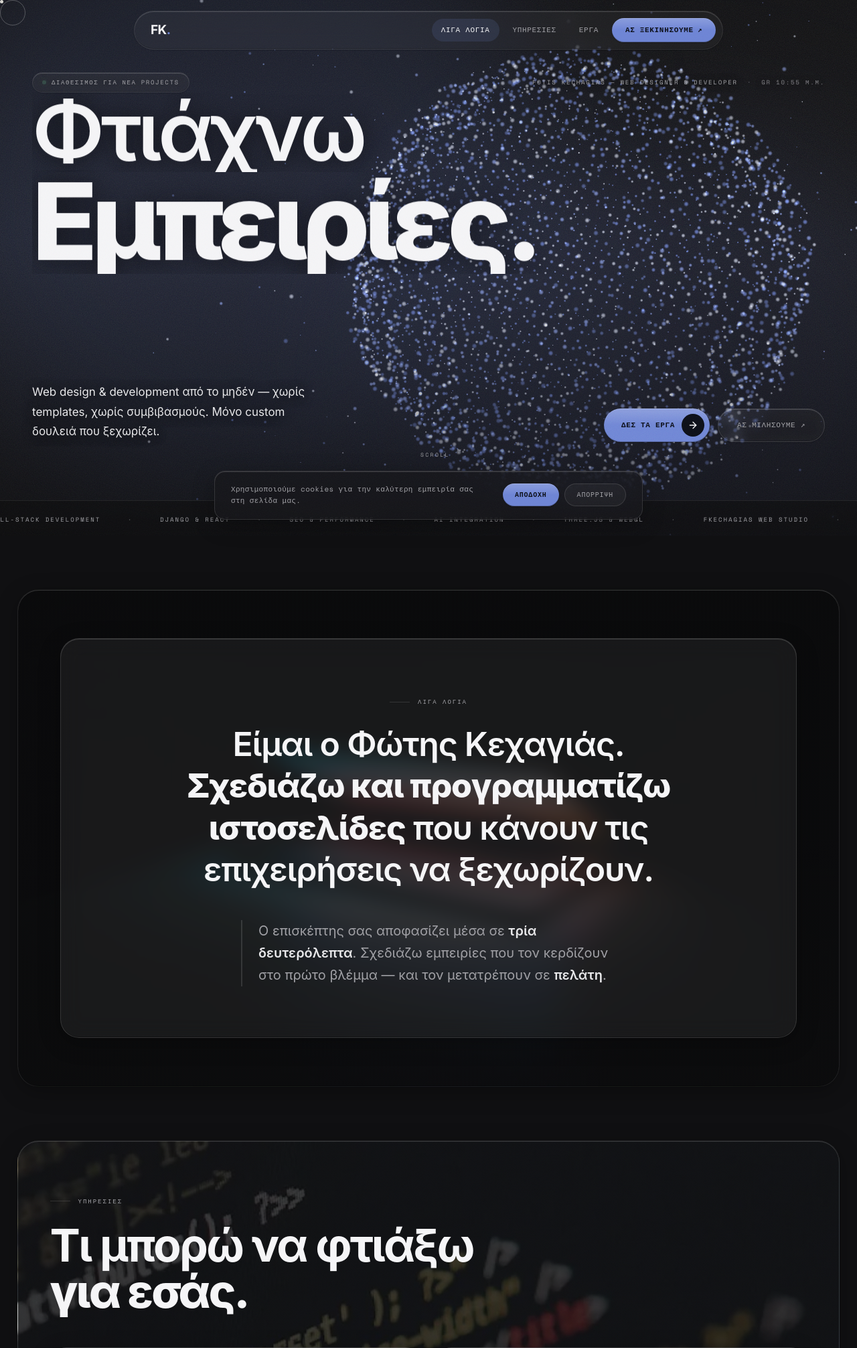
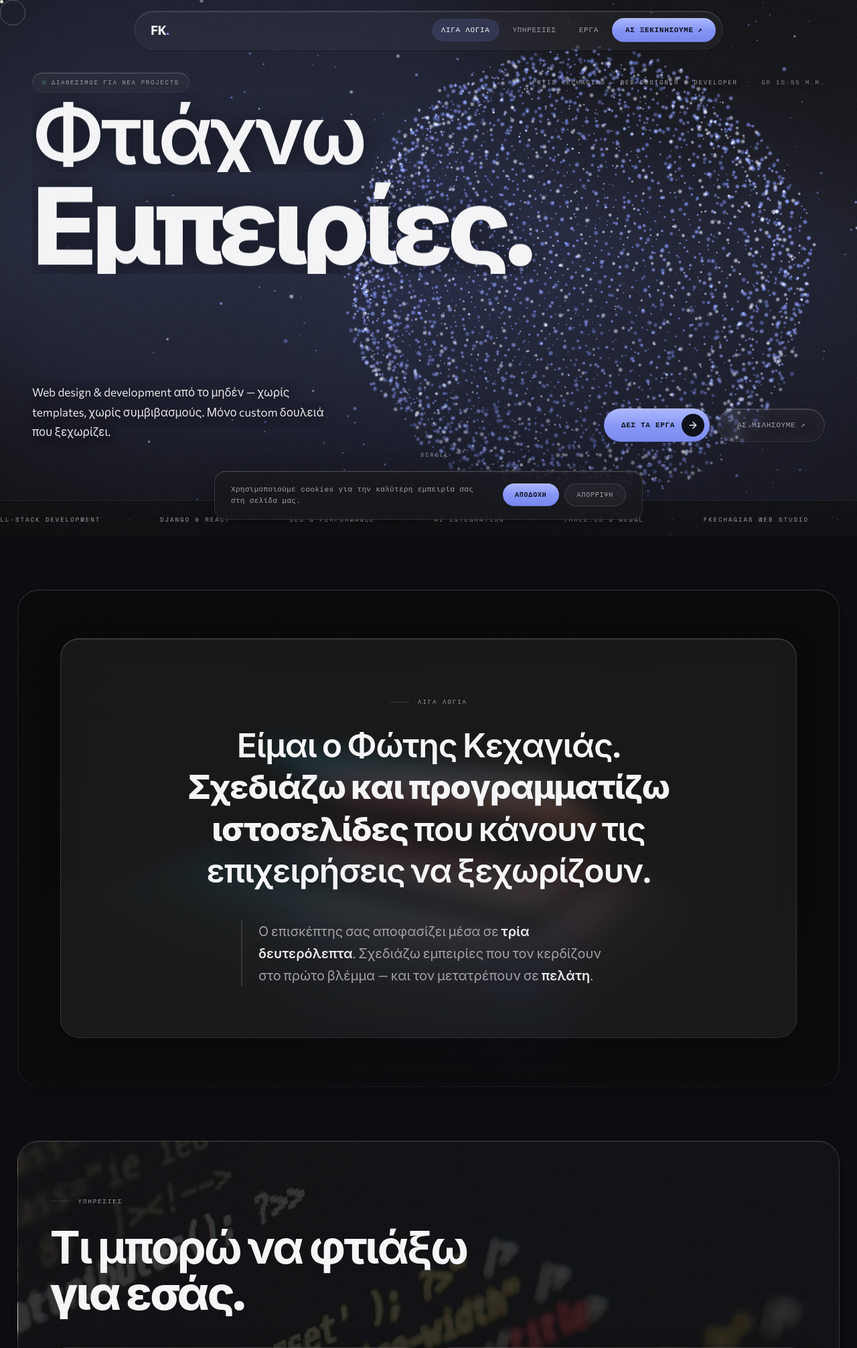
Before and after one commit to FotisKechagias/fkechagias.gr, a Django app: page / in a window 1280 px wide. Shown: the top 2013 px of the page at 67% size. Run offline with Django 4.2, Linux system fonts and the light colour scheme; data comes from the database, SQL or seed files in the repository; data that the repository does not hold is empty; some libraries are stand-ins or nearby versions.

Commit message:
Aesthetic refresh: livelier accent, deeper surfaces, Commissioner type
Accent shifts from muted #6e85d6 to periwinkle #7d8ff4 (hover
#94a4ff) across every token, glow, chip and selection; backgrounds
deepen to blue-black #0d0e12/#15161c so the accent reads brighter.
Display font swaps Inter for Commissioner (full Greek support) via a
single token. Primary CTAs now carry a same-hue vertical gradient
under the top reflection with a brightness hover instead of a flat
recolor. Hero sphere, wave field and ambient blobs retuned to the
new hue; og-image regenerated to match.

```diff
--- a/static/css/styles.css
+++ b/static/css/styles.css
@@ -6,10 +6,10 @@
   /* ── Liquid Glass Design System ──────────────────────────────
      Dark, unsaturated, single-accent. See MEMORY/spec for rules. */
 
-  /* Base surfaces */
-  --bg:              #101012;
-  --bg-elevated:     #17171a;
-  --surface:         #17171a;
+  /* Base surfaces — βαθύ μπλε-μαύρο για περισσότερο depth */
+  --bg:              #0d0e12;
+  --bg-elevated:     #15161c;
+  --surface:         #15161c;
 
   /* Text — always light-on-dark */
   --text:            #f5f5f7;
@@ -21,13 +21,14 @@
   --border:          rgba(255, 255, 255, 0.12);
   --border-soft:     rgba(255, 255, 255, 0.08);
 
-  /* Single muted brand accent (blue) — only on primary CTAs / active states */
-  --accent:          #6e85d6;
-  --accent-hover:    #8098e0;
-  --accent-dim:      #4e5fa0;
+  /* Single brand accent (periwinkle) — πιο ζωντανό, ίδια οικογένεια */
+  --accent:          #7d8ff4;
+  --accent-hover:    #94a4ff;
+  --accent-dim:      #5663b8;
   --accent-ink:      #0b0e17;                 /* dark text on accent */
-  --accent-soft:     rgba(110, 133, 214, 0.14);
-  --accent-soft-border: rgba(110, 133, 214, 0.35);
+  --accent-soft:     rgba(125, 143, 244, 0.16);
+  --accent-soft-border: rgba(125, 143, 244, 0.38);
+  --accent-grad:     linear-gradient(180deg, #93a3ff 0%, #7787ef 100%);
 
   /* Glass recipe — ONE recipe for every card/panel/container, no exceptions */
   --glass-bg:        rgba(255, 255, 255, 0.06);
@@ -56,7 +57,7 @@
   --transition:      0.25s var(--ease);
 
   /* Typography */
-  --font-display:    'Inter', -apple-system, BlinkMacSystemFont, 'Segoe UI', sans-serif;
+  --font-display:    'Commissioner', -apple-system, BlinkMacSystemFont, 'Segoe UI', sans-serif;
   --font-body:       'Space Mono', 'Courier New', monospace;
 
   /* ── Legacy aliases — DO NOT REMOVE.
@@ -79,8 +80,8 @@
   --c-text-dim:      var(--text-dim);
   --c-white:         var(--text);
   --ease-out:        var(--ease);
-  --glow-blue:       0 12px 48px rgba(110, 133, 214, 0.28);
-  --glow-purple:     0 12px 48px rgba(110, 133, 214, 0.20);
+  --glow-blue:       0 12px 48px rgba(125, 143, 244, 0.28);
+  --glow-purple:     0 12px 48px rgba(125, 143, 244, 0.20);
   --shadow-card:     var(--glass-shadow);
   --shadow-card-hover: 0 20px 60px rgba(0, 0, 0, 0.4), 0 1px 0 rgba(255, 255, 255, 0.06) inset;
   --grad-accent:     var(--accent);
@@ -336,7 +337,7 @@ body:not(.is-slider) .reveal-up.visible {
   align-items: center;
   gap: 10px;
   background-color: var(--accent);
-  background-image: linear-gradient(to bottom, rgba(255, 255, 255, 0.2), rgba(255, 255, 255, 0) 50%);
+  background-image: linear-gradient(to bottom, rgba(255, 255, 255, 0.22), rgba(255, 255, 255, 0) 50%), var(--accent-grad);
   color: var(--accent-ink);
   font-family: var(--font-body);
   font-size: 11px;
@@ -348,13 +349,13 @@ body:not(.is-slider) .reveal-up.visible {
   overflow: hidden;
   isolation: isolate;
   box-shadow: var(--rim);
-  transition: transform var(--transition), background-color var(--transition), box-shadow var(--transition);
+  transition: transform var(--transition), filter var(--transition), box-shadow var(--transition);
   margin-top: 40px;
 }
 .btn-primary:hover {
   transform: translateY(-2px);
-  background-color: var(--accent-hover);
-  box-shadow: var(--rim), 0 8px 24px rgba(110, 133, 214, 0.35);
+  filter: brightness(1.08);
+  box-shadow: var(--rim), 0 8px 24px rgba(125, 143, 244, 0.4);
 }
 
 /* ── Variant: πεδίο κειμένου + σκούρος κύκλος με βέλος στα δεξιά ──
@@ -483,7 +484,7 @@ body:not(.is-slider) .reveal-up.visible {
 .ab-1 {
   width: 75vmax;
   height: 75vmax;
-  background: #2a3352;
+  background: #2c355e;
   opacity: 0.5;
   top: -25%;
   left: -10%;
@@ -491,7 +492,7 @@ body:not(.is-slider) .reveal-up.visible {
 .ab-2 {
   width: 60vmax;
   height: 60vmax;
-  background: #232841;
+  background: #242a4c;
   opacity: 0.45;
   bottom: -20%;
   right: -10%;
@@ -499,7 +500,7 @@ body:not(.is-slider) .reveal-up.visible {
 .ab-3 {
   width: 45vmax;
   height: 45vmax;
-  background: #262c45;
+  background: #272e54;
   opacity: 0.3;
   top: 30%;
   left: 35%;
@@ -591,18 +592,18 @@ body:not(.is-slider) .reveal-up.visible {
   font-weight: 700;
   letter-spacing: 0.06em;
   text-transform: uppercase;
-  background: var(--accent);
-  background-image: linear-gradient(to bottom, rgba(255, 255, 255, 0.2), rgba(255, 255, 255, 0) 50%);
+  background-color: var(--accent);
+  background-image: linear-gradient(to bottom, rgba(255, 255, 255, 0.22), rgba(255, 255, 255, 0) 50%), var(--accent-grad);
   color: var(--accent-ink);
   padding: 9px 20px;
   border-radius: var(--radius-pill);
   box-shadow: var(--rim);
-  transition: background-color var(--transition), transform var(--transition), box-shadow var(--transition);
+  transition: filter var(--transition), transform var(--transition), box-shadow var(--transition);
 }
 .nav-cta:hover {
-  background-color: var(--accent-hover);
+  filter: brightness(1.08);
   transform: translateY(-2px);
-  box-shadow: var(--rim), 0 8px 24px rgba(110, 133, 214, 0.35);
+  box-shadow: var(--rim), 0 8px 24px rgba(125, 143, 244, 0.4);
 }
 .nav-cta-arrow { display: inline-block; transition: transform var(--transition); }
 .nav-cta:hover .nav-cta-arrow { transform: translate(2px, -2px); }
@@ -686,7 +687,7 @@ body:not(.is-slider) .reveal-up.visible {
   transform: translateX(-50%);
   width: 600px;
   height: 300px;
-  background: radial-gradient(ellipse, rgba(110, 133, 214, 0.08) 0%, transparent 70%);
+  background: radial-gradient(ellipse, rgba(125, 143, 244, 0.08) 0%, transparent 70%);
   pointer-events: none;
   z-index: -1;
 }
@@ -843,16 +844,16 @@ body:not(.is-slider) .site-footer.story-section {
   letter-spacing: 0.08em;
   text-transform: uppercase;
   background-color: var(--accent);
-  background-image: linear-gradient(to bottom, rgba(255, 255, 255, 0.2), rgba(255, 255, 255, 0) 50%);
+  background-image: linear-gradient(to bottom, rgba(255, 255, 255, 0.22), rgba(255, 255, 255, 0) 50%), var(--accent-grad);
   color: var(--accent-ink);
   border: none;
   border-radius: var(--radius-pill);
   box-shadow: var(--rim);
   padding: 8px 18px;
   cursor: pointer;
-  transition: background-color var(--transition);
-}
-.cookie-btn-accept:hover { background-color: var(--accent-hover); }
+  transition: filter var(--transition);
+}
+.cookie-btn-accept:hover { filter: brightness(1.08); }
 .cookie-btn-decline {
   font-family: var(--font-body);
   font-size: 10px;
@@ -1142,7 +1143,7 @@ body:not(.is-slider) .slide-dots { display: none; }
 }
 
 /* ── Misc ───────────────────────────────────────────────────── */
-::selection { background: rgba(110, 133, 214, 0.30); color: var(--text); }
+::selection { background: rgba(125, 143, 244, 0.30); color: var(--text); }
 ::-webkit-scrollbar { width: 5px; }
 ::-webkit-scrollbar-track { background: var(--c-bg); }
 ::-webkit-scrollbar-thumb { background: var(--c-border); border-radius: 3px; }
--- a/static/js/hero-3d.js
+++ b/static/js/hero-3d.js
@@ -44,12 +44,12 @@
   var col = new Float32Array(COUNT * 3);
   var sz  = new Float32Array(COUNT);
 
-  /* Muted accent οικογένεια (ίδια απόχρωση, διαφορετική ένταση) */
+  /* Accent οικογένεια (ίδια απόχρωση, διαφορετική ένταση) */
   var palette = [
-    [0.43, 0.52, 0.84],  /* #6e85d6 accent      */
-    [0.55, 0.63, 0.91],  /* φωτεινότερο accent   */
-    [0.35, 0.42, 0.66],  /* βαθύτερο accent      */
-    [0.82, 0.84, 0.90]   /* ψυχρό σχεδόν-λευκό   */
+    [0.49, 0.56, 0.96],  /* #7d8ff4 accent      */
+    [0.58, 0.64, 1.00],  /* φωτεινότερο accent   */
+    [0.38, 0.44, 0.74],  /* βαθύτερο accent      */
+    [0.84, 0.86, 0.94]   /* ψυχρό σχεδόν-λευκό   */
   ];
 
   var golden = Math.PI * (3 - Math.sqrt(5));
--- a/templates/base.html
+++ b/templates/base.html
@@ -27,10 +27,11 @@
   <meta name="twitter:card" content="summary_large_image" />
   <meta name="twitter:image" content="{{ request.scheme }}://{{ request.get_host }}{% static 'images/og-image.png' %}" />
 
-  <!-- Fonts: Inter (Display/UI) + Space Mono (labels/meta) -->
+  <!-- Fonts: Commissioner (Display/UI — πλήρη ελληνικά, σχεδιασμένη από
+       Έλληνα type designer) + Space Mono (labels/meta) -->
   <link rel="preconnect" href="https://fonts.googleapis.com" />
   <link rel="preconnect" href="https://fonts.gstatic.com" crossorigin />
-  <link href="https://fonts.googleapis.com/css2?family=Inter:ital,wght@0,400..900;1,400..700&family=Space+Mono:ital,wght@0,400;0,700;1,400&display=swap" rel="stylesheet" />
+  <link href="https://fonts.googleapis.com/css2?family=Commissioner:wght@400..900&family=Space+Mono:ital,wght@0,400;0,700;1,400&display=swap" rel="stylesheet" />
 
   <!-- Three.js r160 -->
   <script src="https://cdn.jsdelivr.net/npm/three@0.160.0/build/three.min.js" defer></script>
--- a/templates/portfolio/project_list.html
+++ b/templates/portfolio/project_list.html
@@ -196,7 +196,7 @@
     text-transform: uppercase;
     color: var(--accent-ink);
     background-color: var(--accent);
-    background-image: linear-gradient(to bottom, rgba(255, 255, 255, 0.2), rgba(255, 255, 255, 0) 50%);
+    background-image: linear-gradient(to bottom, rgba(255, 255, 255, 0.22), rgba(255, 255, 255, 0) 50%), var(--accent-grad);
     padding: 9px 18px;
     border-radius: var(--radius-pill);
     box-shadow: var(--rim);
@@ -274,7 +274,7 @@
     left: 10%;
     width: 480px;
     height: 320px;
-    background: radial-gradient(ellipse, rgba(110, 133, 214, 0.08) 0%, transparent 70%);
+    background: radial-gradient(ellipse, rgba(125, 143, 244, 0.08) 0%, transparent 70%);
     pointer-events: none;
     z-index: -1;
   }
```
Also changed, not shown: static/images/og-image.png, static/js/three-scene.js.
